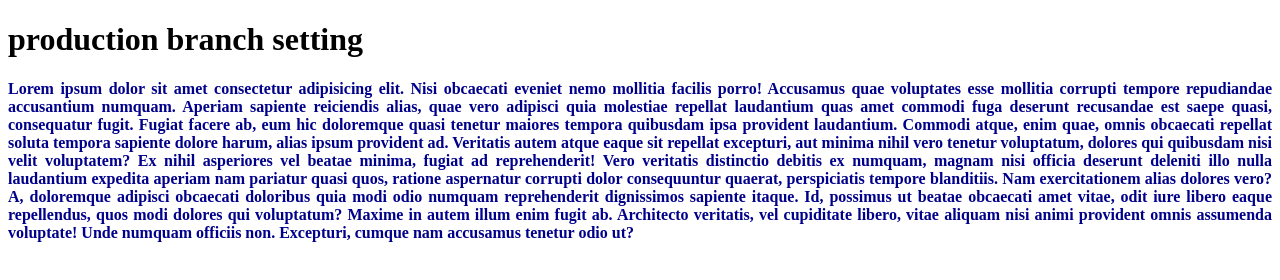
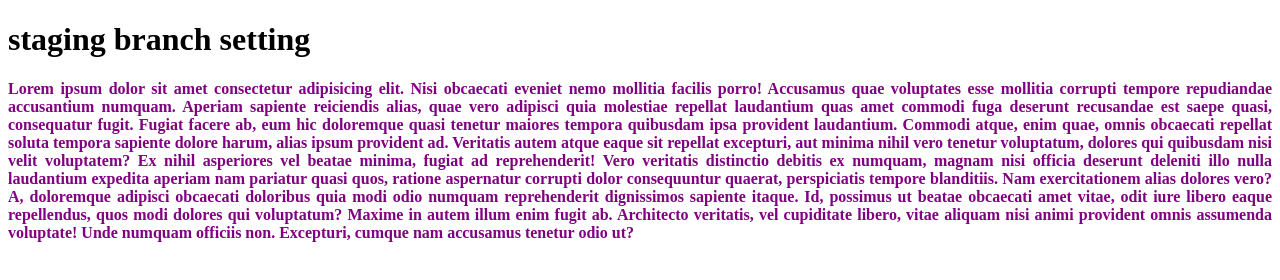
Before and after one commit to asadullahjalaligithub/demo-rep, a plain HTML site: page stagingbranchsetup.html in a window 1280 px wide. Drawn offline with Linux system fonts and the light colour scheme.

Commit message:
staging setup

```diff
--- a/productionbranchsetting.html
+++ b/stagingbranchsetup.html
@@ -6,8 +6,8 @@
     <title>Document</title>
   </head>
   <body>
-    <h1>production branch setting</h1>
-    <p style="color: darkblue; font-weight: bold; text-align: justify">
+    <h1>staging branch setting</h1>
+    <p style="color: purple; font-weight: bold; text-align: justify">
       Lorem ipsum dolor sit amet consectetur adipisicing elit. Nisi obcaecati
       eveniet nemo mollitia facilis porro! Accusamus quae voluptates esse
       mollitia corrupti tempore repudiandae accusantium numquam. Aperiam
```
Also changed, not shown: index.html (+2 -2 lines).
